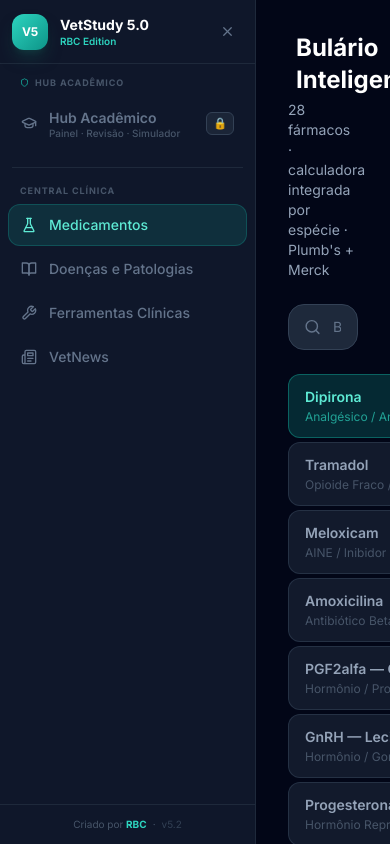
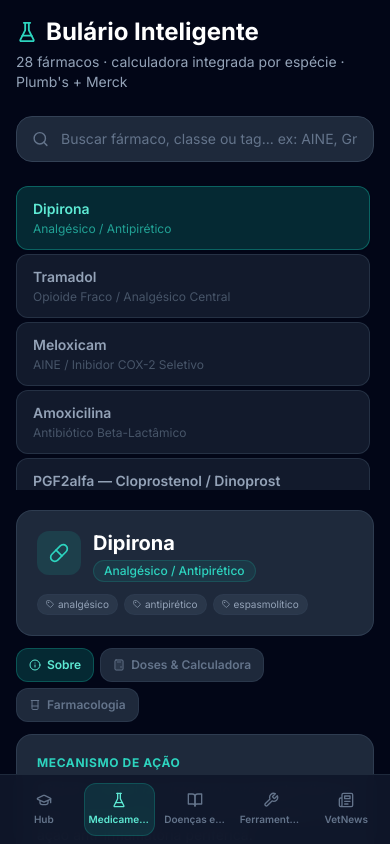
Before and after one commit to rafaelxxyt/vetstudy, a React (Vite) app: page / in a window 390 px wide. Both pictures are taken after a click on the button "Medicamentos". Built offline with nearby package versions, Linux system fonts and the light colour scheme.

Commit message:
fix: mobile responsiveness

```diff
--- a/src/App.tsx
+++ b/src/App.tsx
@@ -21,9 +21,9 @@
   const PageComponent = PAGE_MAP[activePage]
 
   return (
-    <div className="flex h-screen bg-slate-950 overflow-hidden font-sans">
+    <div className="flex h-dvh flex-col md:h-screen md:flex-row bg-slate-950 overflow-hidden font-sans">
       <Sidebar activePage={activePage} onNavigate={setActivePage} />
-      <main className="flex-1 overflow-y-auto bg-slate-950">
+      <main className="min-w-0 flex-1 overflow-y-auto bg-slate-950 pb-20 md:pb-0">
         <AnimatePresence mode="wait">
           <motion.div
             key={activePage}
--- a/src/components/Sidebar.tsx
+++ b/src/components/Sidebar.tsx
@@ -34,10 +34,11 @@
   const hubUnlocked = isHubUnlocked()
 
   return (
+    <>
       <motion.aside
         animate={{ width: collapsed ? 64 : 256 }}
         transition={{ duration: 0.28, ease: [0.4, 0, 0.2, 1] }}
-      className="flex flex-col bg-slate-900 border-r border-slate-800 overflow-hidden flex-shrink-0 z-20 relative"
+        className="hidden md:flex md:flex-col bg-slate-900 border-r border-slate-800 overflow-hidden flex-shrink-0 z-20 relative"
       >
         {/* ── Cabeçalho / Toggle ─────────────────────────── */}
         <div className={`flex items-center border-b border-slate-800 h-16 ${collapsed ? 'justify-center px-2' : 'px-3 gap-3'}`}>
@@ -76,8 +77,6 @@
 
         {/* ── Navegação ──────────────────────────────────── */}
         <nav className="flex-1 px-2 py-3 space-y-4 overflow-y-auto">
-
-        {/* Hub Acadêmico — PRIMEIRO (é a home) */}
           <section>
             <AnimatePresence initial={false}>
               {!collapsed && (
@@ -131,7 +130,6 @@
 
           <div className={`border-t border-slate-800 ${collapsed ? 'mx-2' : 'mx-1'}`} />
 
-        {/* Central Clínica */}
           <section>
             <AnimatePresence initial={false}>
               {!collapsed && (
@@ -155,7 +153,6 @@
           </section>
         </nav>
 
-      {/* ── Rodapé ─────────────────────────────────────── */}
         <div className="px-3 py-3 border-t border-slate-800">
           {collapsed
             ? <p className="text-[11px] font-black text-teal-400 text-center">R</p>
@@ -167,6 +164,16 @@
           }
         </div>
       </motion.aside>
+
+      <nav className="md:hidden fixed inset-x-0 bottom-0 z-30 border-t border-slate-800 bg-slate-900/95 backdrop-blur">
+        <div className="grid grid-cols-5 gap-1 px-2 py-2">
+          <MobileNavBtn item={{ id: 'hub', label: 'Hub', icon: GraduationCap }} active={activePage === 'hub'} onClick={() => onNavigate('hub')} />
+          {CLINICA.map(item => (
+            <MobileNavBtn key={item.id} item={item} active={activePage === item.id} onClick={() => onNavigate(item.id)} />
+          ))}
+        </div>
+      </nav>
+    </>
   )
 }
 
@@ -203,3 +210,22 @@
     </button>
   )
 }
+
+function MobileNavBtn({ item, active, onClick }: {
+  item: NavItem; active: boolean; onClick: () => void
+}) {
+  const Icon = item.icon
+  return (
+    <button
+      onClick={onClick}
+      className={`flex min-w-0 flex-col items-center justify-center gap-1 rounded-xl px-1 py-2 text-[10px] font-semibold transition-all ${
+        active
+          ? 'bg-teal-500/15 text-teal-300 border border-teal-500/25'
+          : 'text-slate-500 border border-transparent hover:bg-slate-800 hover:text-slate-200'
+      }`}
+    >
+      <Icon size={16} className="flex-shrink-0" />
+      <span className="truncate max-w-full">{item.label}</span>
+    </button>
+  )
+}
--- a/src/index.css
+++ b/src/index.css
@@ -2,7 +2,19 @@
 @tailwind components;
 @tailwind utilities;
 
-* { box-sizing: border-box; }
+*, *::before, *::after { box-sizing: border-box; }
+
+/* Prevent any horizontal overflow at the root */
+html, body {
+  overflow-x: hidden;
+  max-width: 100vw;
+}
+
+#root {
+  min-height: 100dvh;
+  max-width: 100vw;
+  overflow-x: hidden;
+}
 
 body {
   background-color: #020617; /* slate-950 */
--- a/src/pages/DoencasPage.tsx
+++ b/src/pages/DoencasPage.tsx
@@ -42,7 +42,7 @@
   ]
 
   return (
-    <div className="p-8 max-w-5xl mx-auto">
+    <div className="p-4 sm:p-6 md:p-8 max-w-5xl mx-auto">
       <div className="mb-6">
         <div className="flex items-center gap-2 mb-1">
           <BookOpen size={22} className="text-teal-400" />
@@ -62,9 +62,9 @@
         />
       </div>
 
-      <div className="flex gap-5">
+      <div className="flex flex-col lg:flex-row gap-5">
         {/* Lista */}
-        <div className="w-52 flex-shrink-0 space-y-1.5 max-h-[70vh] overflow-y-auto pr-1">
+        <div className="w-full lg:w-52 lg:flex-shrink-0 space-y-1.5 max-h-[36vh] lg:max-h-[70vh] overflow-y-auto pr-1">
           {filtered.map(d => {
             const active = selected.id === d.id
             return (
--- a/src/pages/MedicamentosPage.tsx
+++ b/src/pages/MedicamentosPage.tsx
@@ -52,7 +52,7 @@
 
   return (
     <div className="px-5 pb-5 pt-3 border-t border-slate-700/50 space-y-3">
-      <div className="grid grid-cols-4 gap-3 items-end">
+      <div className="grid grid-cols-1 sm:grid-cols-2 xl:grid-cols-4 gap-3 items-end">
         {/* Via e Intervalo */}
         <div>
           <p className="text-[10px] text-slate-500 font-medium mb-1 uppercase tracking-wider">Via</p>
@@ -101,7 +101,7 @@
         {result && (
           <motion.div
             initial={{ opacity: 0, y: 6 }} animate={{ opacity: 1, y: 0 }} exit={{ opacity: 0 }}
-            className="bg-teal-500/10 border border-teal-500/25 rounded-xl p-3 grid grid-cols-2 gap-3"
+            className="bg-teal-500/10 border border-teal-500/25 rounded-xl p-3 grid grid-cols-1 sm:grid-cols-2 gap-3"
           >
             <div>
               <p className="text-[10px] text-slate-500 mb-0.5">Dose Total</p>
@@ -171,10 +171,10 @@
         </div>
 
         {/* Abas */}
-        <div className="flex gap-1.5">
+        <div className="flex flex-wrap gap-1.5">
           {TABS.map(({ key, label, icon: Icon }) => (
             <button key={key} onClick={() => setTab(key)}
-              className={`flex items-center gap-1.5 px-4 py-2 rounded-xl text-xs font-semibold border transition-all ${
+              className={`flex items-center gap-1.5 px-3 sm:px-4 py-2 rounded-xl text-xs font-semibold border transition-all ${
                 tab === key
                   ? 'bg-teal-500/20 text-teal-300 border-teal-500/30'
                   : 'bg-slate-800 text-slate-500 border-slate-700/60 hover:text-slate-300 hover:border-slate-600'
@@ -324,7 +324,7 @@
   }
 
   return (
-    <div className="p-8 max-w-5xl mx-auto">
+    <div className="p-4 sm:p-6 md:p-8 max-w-5xl mx-auto">
       {/* Cabeçalho */}
       <div className="mb-6">
         <div className="flex items-center gap-2 mb-1">
@@ -348,9 +348,9 @@
         />
       </div>
 
-      <div className="flex gap-5">
+      <div className="flex flex-col lg:flex-row gap-5">
         {/* Lista lateral */}
-        <div className="w-52 flex-shrink-0 space-y-1 max-h-[75vh] overflow-y-auto pr-1 custom-scroll">
+        <div className="w-full lg:w-52 lg:flex-shrink-0 space-y-1 max-h-[36vh] lg:max-h-[75vh] overflow-y-auto pr-1 custom-scroll">
           {filtered.map(drug => {
             const active = selected.id === drug.id
             return (
```
Also changed, not shown: src/pages/ToolboxPage.tsx (+9 -7 lines). Lines whose indentation alone changed are shown as unchanged.
